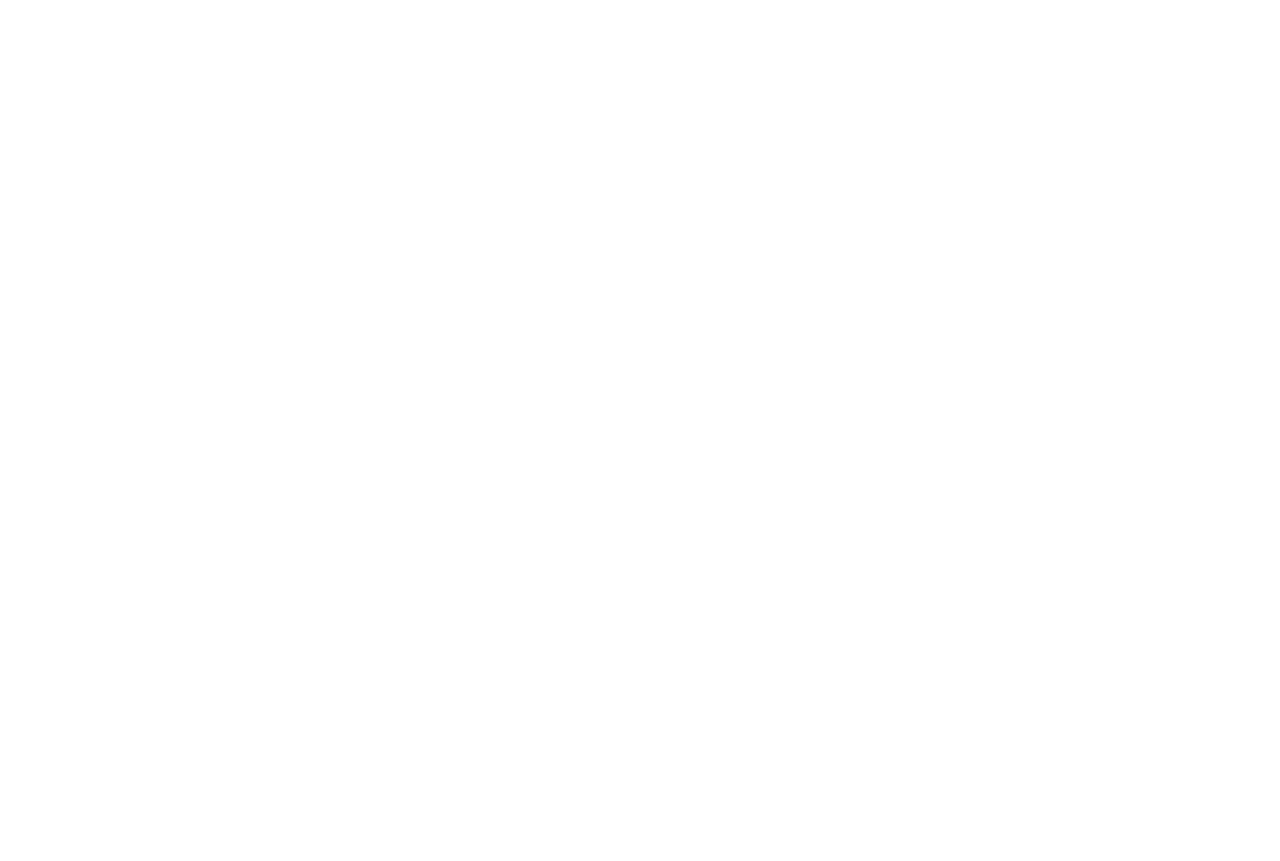
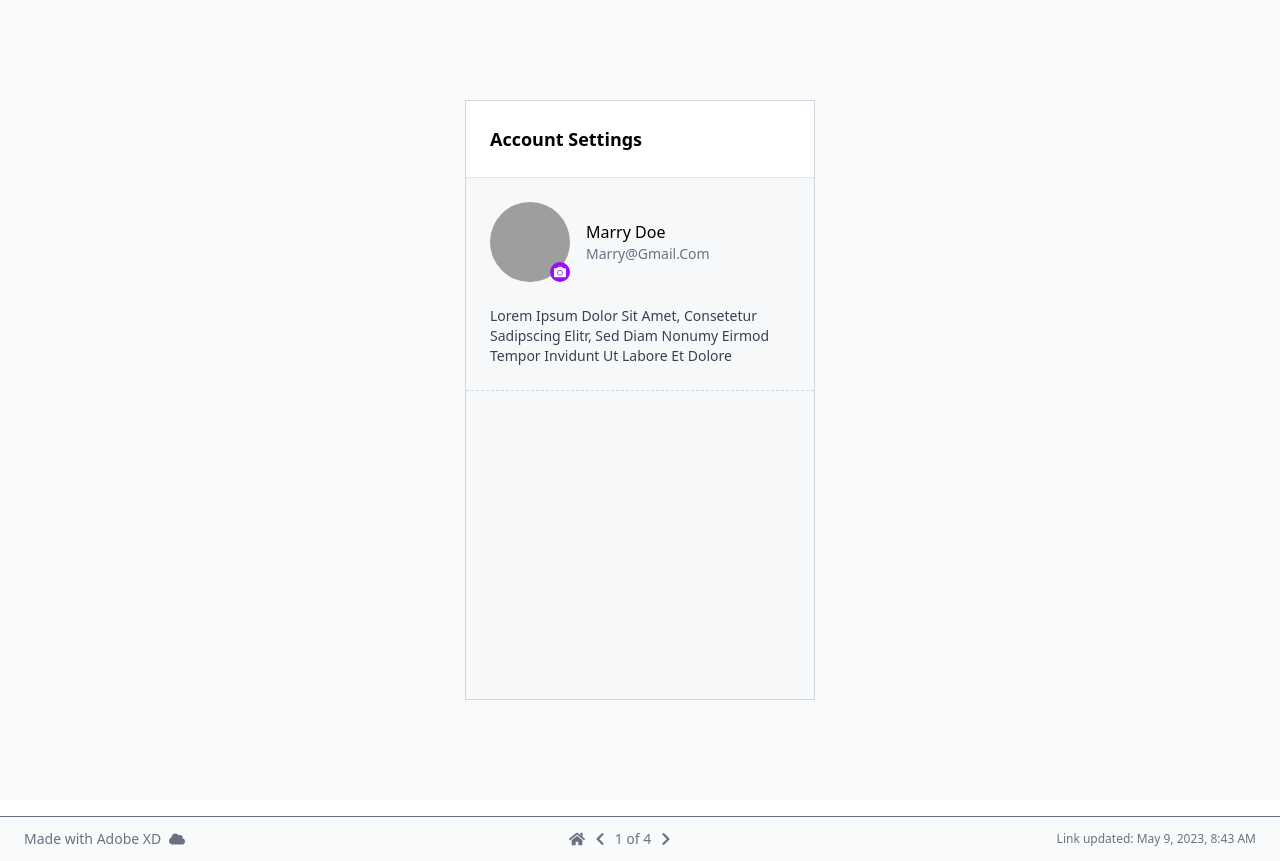
Before and after one commit to mr-aman-git/Educase-India, a React (Vite) app: page /profile in a window 1280 px wide. Before the commit this address had no page. Before the commit the page ends 800 px from the top, so only its background shows below. Built offline with nearby package versions, Linux system fonts and the light colour scheme; grey boxes are pictures that could not be loaded.

Commit message:
Profile page add and welcome page some css issue fix

```diff
--- a/src/App.jsx
+++ b/src/App.jsx
@@ -1,6 +1,7 @@
 import WelcomePage from "./Components/WelcomePage";
 import {LoginPage} from "./Components/LoginPage";
 import RegisterPage from "./Components/RigisterPage"
+import ProfileView from "./Components/ProfileView";
 import { BrowserRouter as Router, Routes, Route } from 'react-router-dom';
 
 import React from 'react'
@@ -13,6 +14,7 @@
         <Route path="/" element={<WelcomePage />} />
         <Route path="/login" element={<LoginPage />} />
         <Route path="/register" element={<RegisterPage />} />
+        <Route path="/profile" element={<ProfileView />} />
       </Routes>
     </Router>
     </>
--- a/src/Components/ProfileView.jsx
+++ b/src/Components/ProfileView.jsx
@@ -0,0 +1,50 @@
+import React from 'react';
+import Footer from './Footer';
+import { FaCamera } from 'react-icons/fa';
+
+const ProfileView = () => {
+  return (
+    <>
+    <div className="min-h-screen flex items-center justify-center bg-gray-50">
+      <div className="w-[350px] bg-[#f7f8f9] border border-gray-300 overflow-hidden h-[600px]">
+        <div className="p-6 border-b border-gray-200 bg-white">
+          <h2 className="text-lg font-semibold">Account Settings</h2>
+        </div>
+
+        <div className="p-6">
+          <div className="flex items-center space-x-4">
+
+            <div className="relative">
+              <img
+                src="https://photosnow.org/wp-content/uploads/2024/04/cute-girl-pic_11.jpg"
+                alt="Profile"
+                className="w-20 h-20 rounded-full object-cover"
+              />
+
+              <div className="absolute bottom-0 right-0 bg-purple-600 p-1 rounded-full">
+                <FaCamera className="text-white text-xs" />
+              </div>
+            </div>
+
+
+            <div>
+              <h3 className="">Marry Doe</h3>
+              <p className="text-gray-500 text-sm">Marry@Gmail.Com</p>
+            </div>
+          </div>
+
+
+          <div className="mt-6 text-sm text-gray-700">
+            Lorem Ipsum Dolor Sit Amet, Consetetur Sadipscing Elitr, Sed Diam Nonumy Eirmod Tempor Invidunt Ut Labore Et Dolore
+          </div>
+        </div>
+
+        <div className="border-t border-dashed border-gray-300 p-4"></div>
+      </div>
+    </div>
+   <Footer/>
+    </>
+  );
+};
+
+export default ProfileView;
--- a/src/Components/RigisterPage.jsx
+++ b/src/Components/RigisterPage.jsx
@@ -1,7 +1,12 @@
 import React from 'react';
 import Footer from './Footer';
+import { useNavigate } from 'react-router-dom';
+const RegisterPage = () => {
+    const navigate = useNavigate();
+        const goToProfilePage = () => {
+            navigate('/profile');
+          };
 
-const RegisterPage = () => {
   return (
     <>
     <div className="min-h-screen flex items-center justify-center bg-gray-50 ">
@@ -78,6 +83,7 @@
               </label>
             </div>
             <button
+            onClick={goToProfilePage}
             type="submit"
             className="w-full bg-[#6c25ff] text-white font-semibold py-2 rounded-md mt-[50px] cursor-pointer transition-all"
           >
--- a/src/Components/WelcomePage.jsx
+++ b/src/Components/WelcomePage.jsx
@@ -1,21 +1,22 @@
-import React from 'react';
-import Footer from './Footer';
-import {useNavigate} from 'react-router-dom'
+import React from "react";
+import Footer from "./Footer";
+import { useNavigate } from "react-router-dom";
 
 const WelcomePage = () => {
   const navigate = useNavigate();
+
   const goToLoginPage = () => {
-        navigate('/login');
+    navigate("/login");
   };
 
   const goToRegisterPage = () => {
-        navigate('/register');
+    navigate("/register");
   };
 
   return (
     <>
-    <div>
-    <div className="min-h-screen flex items-center justify-center bg-gray-50">
+      <div className="h-screen flex flex-col justify-between bg-gray-50 overflow-hidden">
+        <div className="flex-grow flex items-center justify-center overflow-hidden">
           <div className="w-80 p-6 bg-[#f7f8f9] border border-[#dfe0e1] flex flex-col justify-end items-center h-[600px]">
             <div className="w-full flex flex-col items-center">
               <h1 className="text-2xl font-bold mb-2 mr-16">Welcome to PopX</h1>
@@ -24,19 +25,20 @@
               </p>
               <button
                 onClick={goToRegisterPage}
-      className="w-full bg-[#6c25ff] text-white font-semibold py-2 rounded-md mb-3 cursor-pointer">
+                className="w-full bg-[#6c25ff] text-white font-semibold py-2 rounded-md mb-3 cursor-pointer"
+              >
                 Create Account
               </button>
               <button
                 onClick={goToLoginPage}
-      className="w-full bg-purple-100 text-[#31333f] font-semibold py-2 rounded-md cursor-pointer" >
+                className="w-full bg-purple-100 text-[#31333f] font-semibold py-2 rounded-md cursor-pointer"
+              >
                 Already Registered? Login
               </button>
             </div>
-
           </div>
         </div>
-<Footer/>
+        <Footer />
       </div>
     </>
   );
```
Lines whose indentation alone changed are shown as unchanged.
